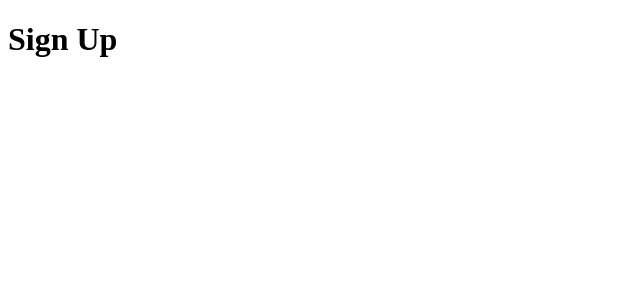
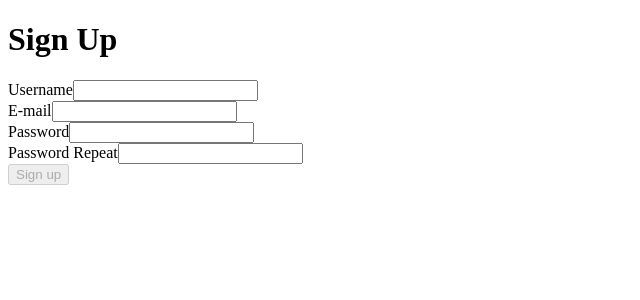
Before and after one commit to KoichaDev/vue-test-driven-development, a Vue app: page / in a window 1280 px wide. Shown: the top 300 px of the page, without its empty margins (0-640 px from the left). Built offline with nearby package versions, Linux system fonts and the light colour scheme.

Commit message:
update: ✨ implemented form with new test for sign up form

```diff
--- a/src/views/sign-up/SignUp.vue
+++ b/src/views/sign-up/SignUp.vue
@@ -2,6 +2,28 @@
 
 <template>
   <h1>Sign Up</h1>
+
+  <div>
+    <label for="username">Username</label>
+    <input type="text" id="username" />
+  </div>
+
+  <div>
+    <label for="email">E-mail</label>
+    <input type="text" id="email" />
+  </div>
+
+  <div>
+    <label for="password">Password</label>
+    <input type="password" id="password" />
+  </div>
+
+  <div>
+    <label for="password">Password Repeat</label>
+    <input type="password" id="password" />
+  </div>
+
+  <button disabled>Sign up</button>
 </template>
 
 <style></style>
```
Also changed, not shown: 1 other file (tests, documents, lock files or other folders).
